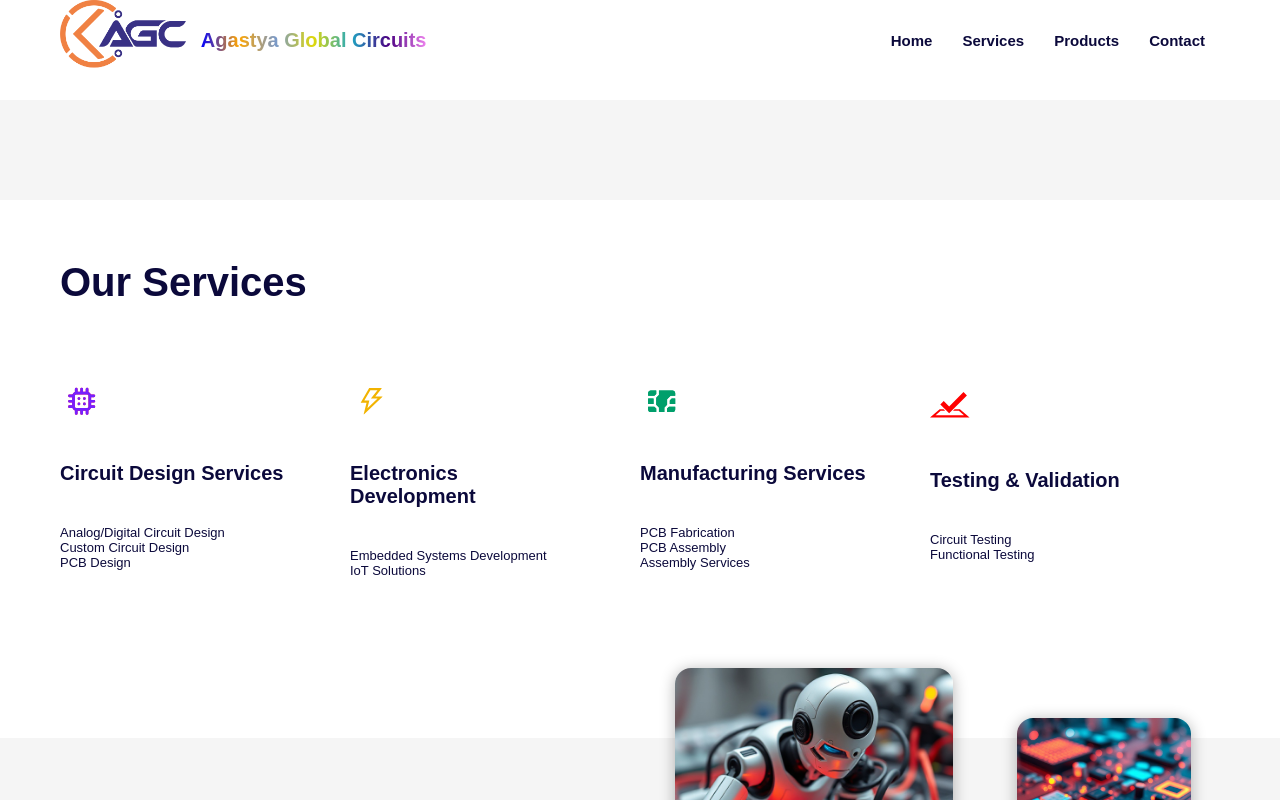
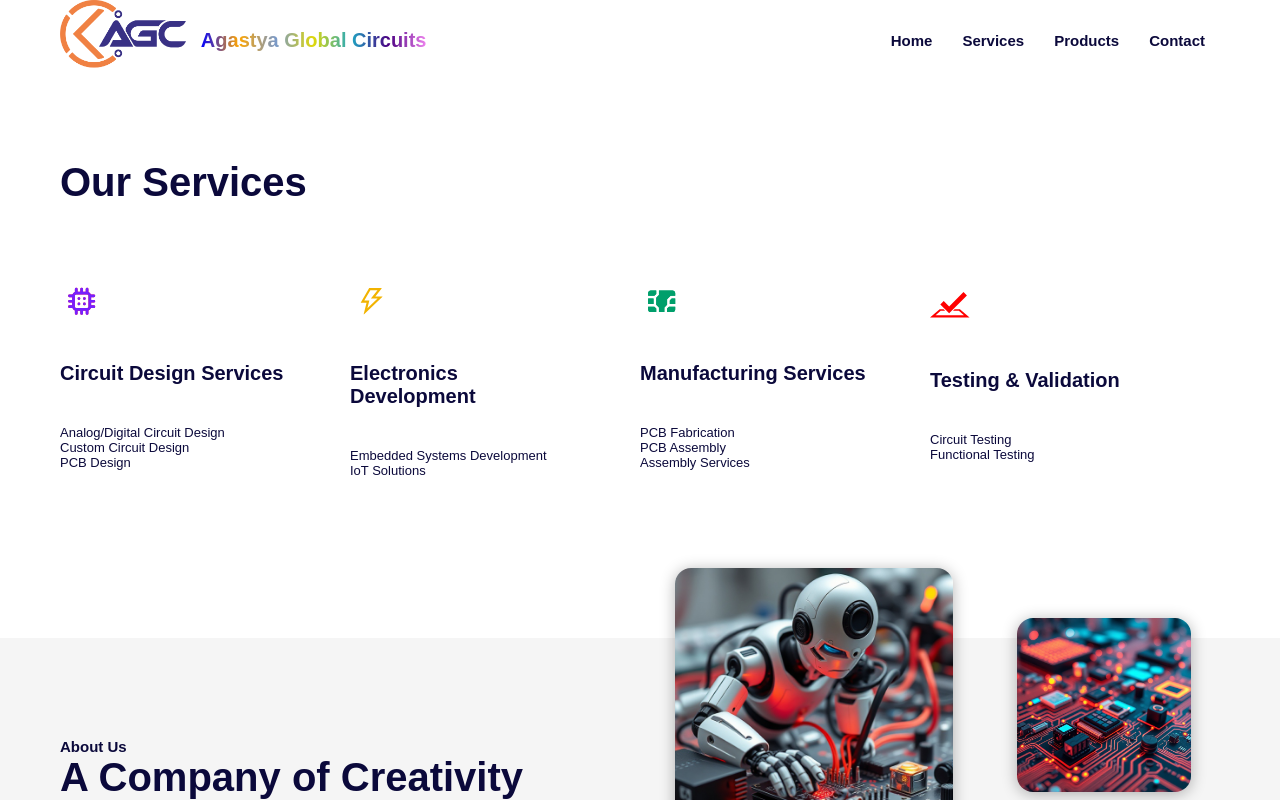
Before and after one commit to Eswar-Agastya/Agastya-React, a React (Create React App) app: page /services in a window 1280 px wide. Shown: the top 800 px of the page. Built offline with nearby package versions, Linux system fonts and the light colour scheme.

Commit message:
Signed-off-by: venati saikiran <eswarreddy5060@gmail.com>

```diff
--- a/src/components/Sections/Services.jsx
+++ b/src/components/Sections/Services.jsx
@@ -16,11 +16,11 @@ import { Link } from 'react-router-dom';
 export default function Services() {
   return (
     <Wrapper id="services">
-      <div className="lightBg" style={{ padding: "50px 0" }}>
+      {/* <div className="lightBg" style={{ padding: "50px 0" }}>
         <div className="container">
-          {/* <ClientSlider /> */}
+          <ClientSlider />
         </div>
-      </div>
+      </div> */}
       <div className="whiteBg" style={{ padding: "60px 0" }}>
         <div className="container">
           <HeaderInfo>
```
